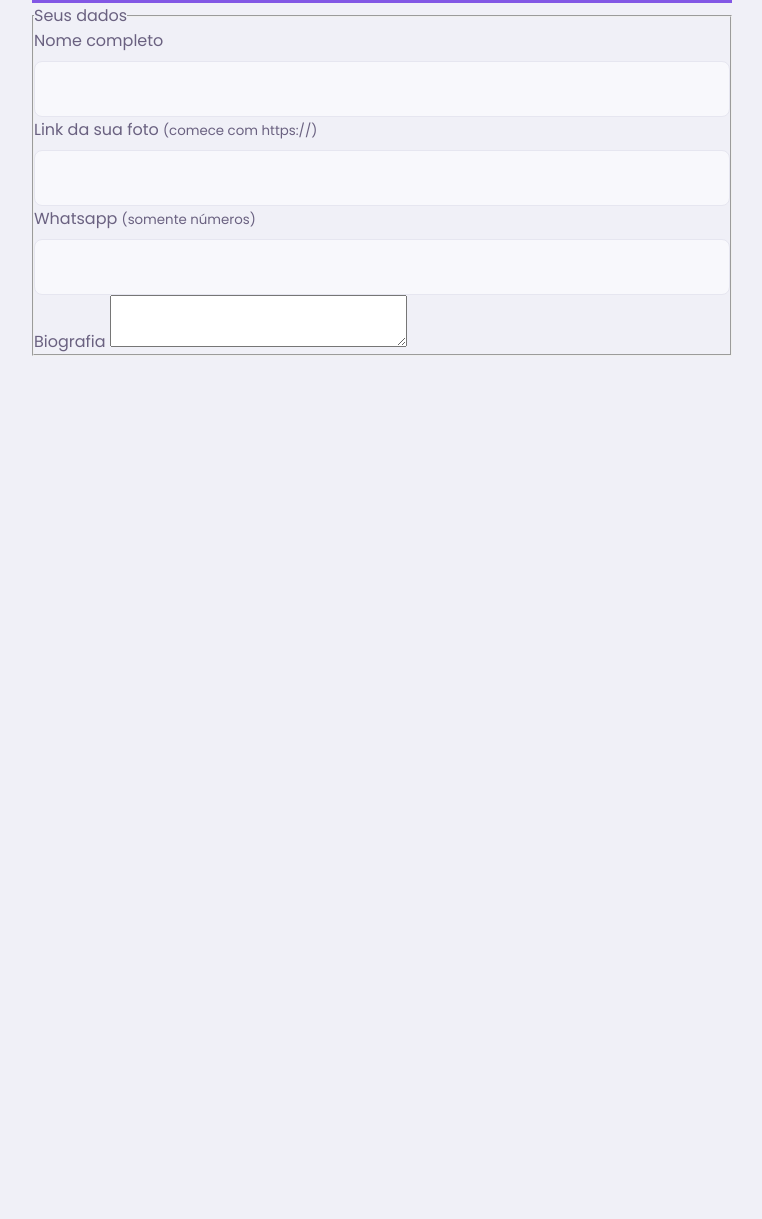
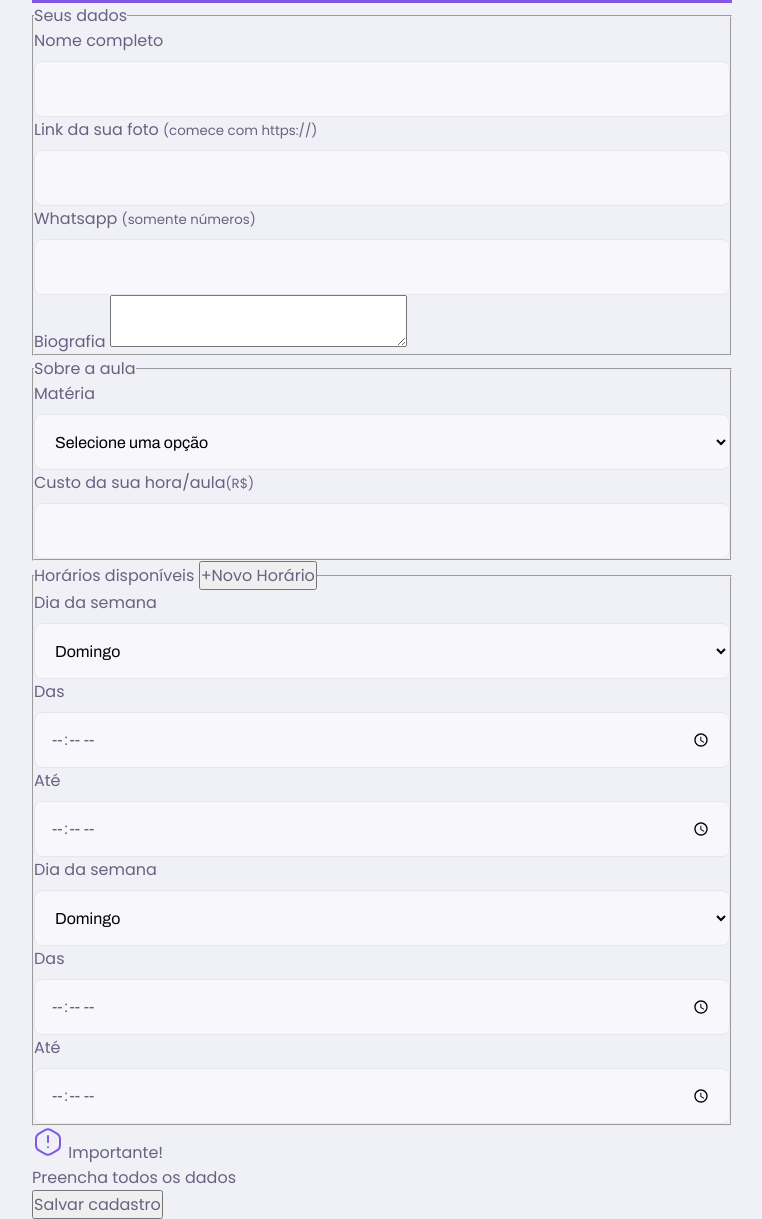
Before and after one commit to thomaztorres/proffy-study, a plain HTML site: page give-classes.html in a window 1280 px wide. Shown: the part 337-1556 px from the top of the page, without its empty margins (258-1020 px from the left). Before the commit the page ends 800 px from the top, so only its background shows below. Drawn offline with Linux system fonts and the light colour scheme.

Commit message:
Page finished, added the 'Sobre a aula' and the part of buttons

```diff
--- a/give-classes.html
+++ b/give-classes.html
@@ -44,8 +44,88 @@
                             <label for="bio">Biografia</label>
                             <textarea name="bio" id="bio" required></textarea>
                         </div>
-                   </fieldset>
-               </form>
+                    </fieldset>
+                    <fieldset>
+                        <legend>Sobre a aula</legend>
+                        <div class="select-block">
+                            <label for="subject">Matéria</label>
+                            <select name="subject" id="subject" required>
+                                <option value="">Selecione uma opção</option>
+                                <option value="1">Artes</option>
+                                <option value="2">Biologia</option>
+                                <option value="3">Ciências</option>
+                                <option value="4">Educação Física</option>
+                                <option value="5">Física</option>
+                                <option value="6">Geografia</option>
+                                <option value="7">História</option>
+                                <option value="8">Matemática</option>
+                                <option value="9">Português</option>
+                                <option value="10">Química</option>
+                            </select>
+                        </div>
+                            <div class="input-block">
+                            <label for="cost">Custo da sua hora/aula<small>(R$)</small></label>
+                            <input type="cost" id="cost" type="number" required>
+                        </div>
+                    </fieldset>
+                    <fieldset>
+                        <legend>Horários disponíveis
+                            <button id="add-time">+Novo Horário</button>
+                        </legend>
+                        <div class="schedule-item">
+                            <div class="select-block">
+                                <label for="weekday">Dia da semana</label>
+                                <select name="weekday[]" id="weekday" required>
+                                    <option value="0">Domingo</option>
+                                    <option value="1">Segunda-feira</option>
+                                    <option value="2">Terça-feira</option>
+                                    <option value="3">Quarta-feira</option>
+                                    <option value="4">Quinta-feira</option>
+                                    <option value="5">Sexta-feira</option>
+                                    <option value="6">Sábado</option>
+                                </select>
+                            </div>
+                            <div class="input-block">
+                                <label for="time_from">Das</label>
+                                <input type="time" name="time_from[]" required>
+                            </div>
+                            <div class="input-block">
+                                <label for="time_to">Até</label>
+                                <input type="time" name="time_to[]" required>
+                            </div>
+                        </div>
+                        <div class="schedule-item">
+                            <div class="select-block">
+                                <label for="weekday">Dia da semana</label>
+                                <select name="weekday[]" id="weekday" required>
+                                    <option value="0">Domingo</option>
+                                    <option value="1">Segunda-feira</option>
+                                    <option value="2">Terça-feira</option>
+                                    <option value="3">Quarta-feira</option>
+                                    <option value="4">Quinta-feira</option>
+                                    <option value="5">Sexta-feira</option>
+                                    <option value="6">Sábado</option>
+                                </select>
+                            </div>
+                            <div class="input-block">
+                                <label for="time_from">Das</label>
+                                <input type="time" name="time_from[]" required>
+                            </div>
+                            <div class="input-block">
+                                <label for="time_to">Até</label>
+                                <input type="time" name="time_to[]" required>
+                            </div>
+                        </div>
+                    </fieldset>
+                </form>
+                <footer>
+                    <p>
+                        <img src="./images/icons/warning.svg" alt="Aviso importante">
+                        Importante!<br>
+                        Preencha todos os dados
+                    </p>
+                    <button type="submit" form="create-class">Salvar cadastro</button>
+                </footer>
             </main>
         </div>
     </body>
```
